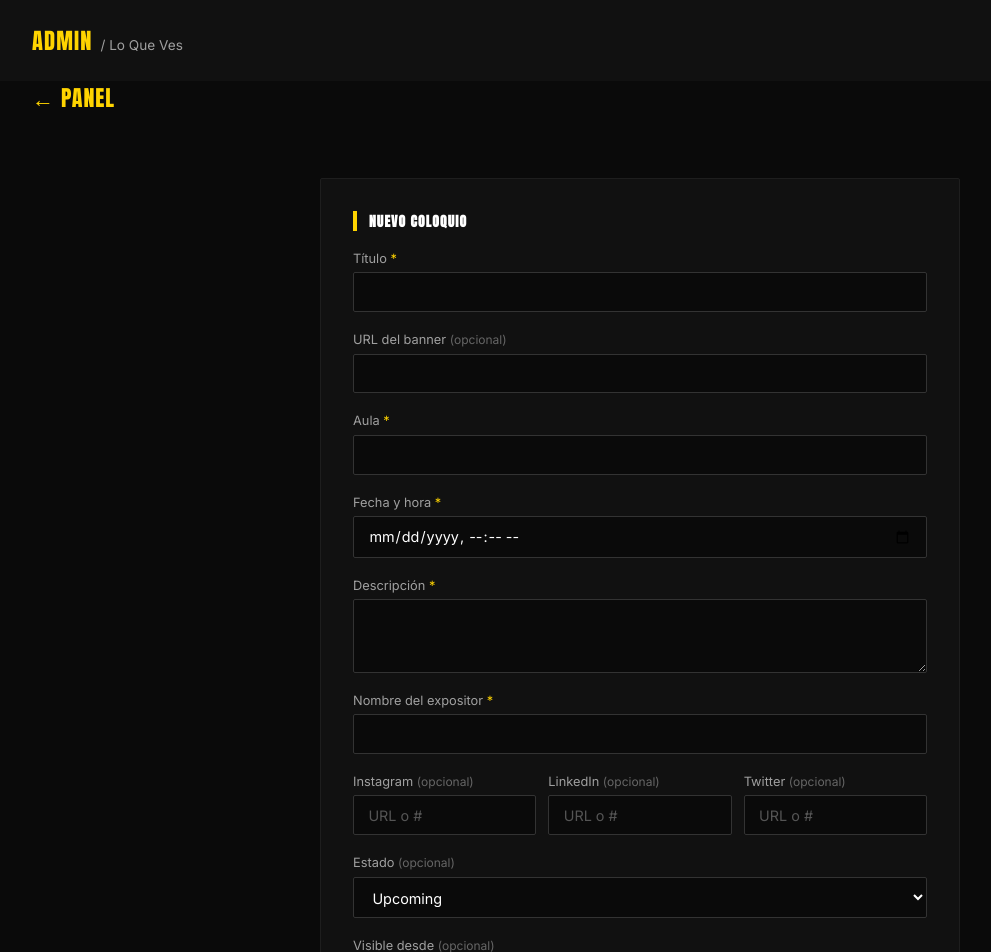
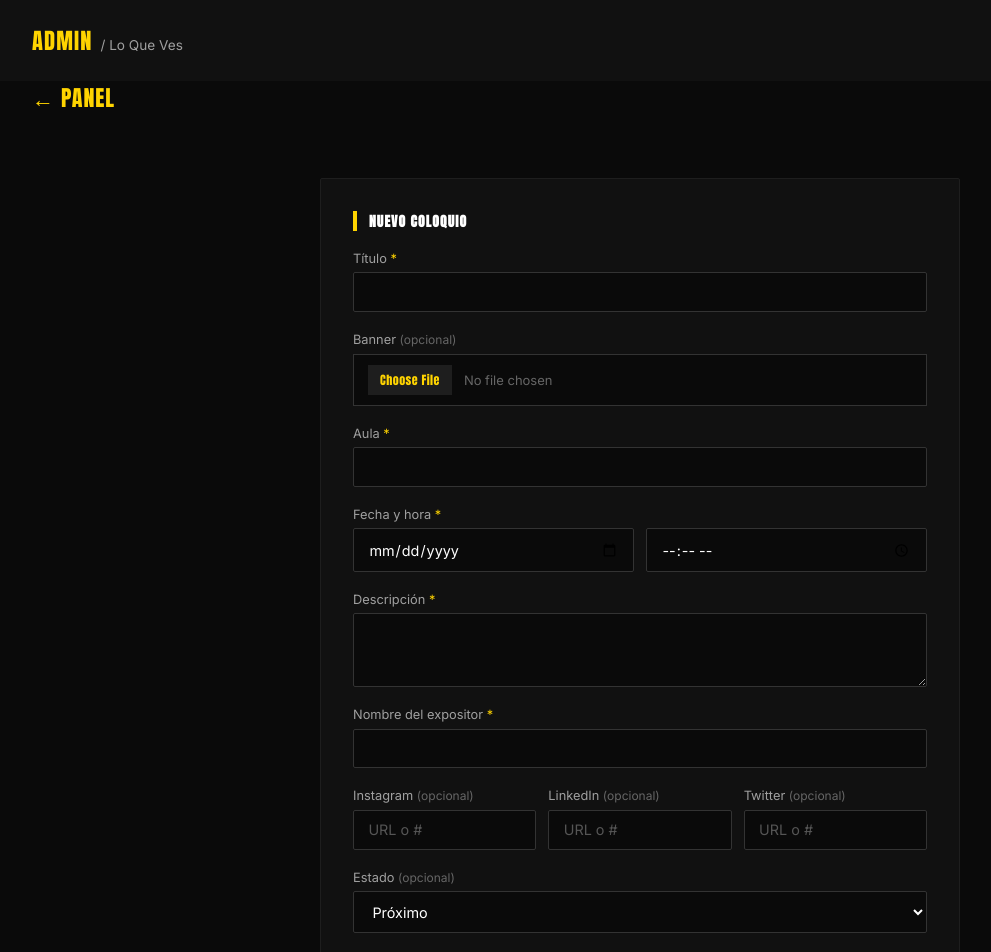
Before and after one commit to Paula-C3/lo-que-ves, a React (Vite) app: page /admin in a window 1280 px wide. Shown: the top 952 px of the page, without its empty margins (0-991 px from the left). Built offline with nearby package versions, Linux system fonts and the light colour scheme; no server answers; the database is empty.

Commit message:
feat: banner file upload, date/time pickers, spanish status options

```diff
--- a/src/pages/Admin.jsx
+++ b/src/pages/Admin.jsx
@@ -10,15 +10,20 @@ function formatDateTime(iso) {
   })
 }
 
-function toDatetimeLocal(iso) {
+function toDateValue(iso) {
   if (!iso) return ''
   const d = new Date(iso)
-  const pad = n => String(n).padStart(2, '0')
-  return `${d.getFullYear()}-${pad(d.getMonth() + 1)}-${pad(d.getDate())}T${pad(d.getHours())}:${pad(d.getMinutes())}`
+  return d.toISOString().split('T')[0]
+}
+
+function toTimeValue(iso) {
+  if (!iso) return ''
+  const d = new Date(iso)
+  return d.toTimeString().split(':').slice(0, 2).join(':')
 }
 
 const emptyForm = {
-  title: '', banner: '', classroom: '', datetime: '',
+  title: '', banner: '', classroom: '', date: '', time: '',
   description: '', speaker_name: '', speaker_instagram: '',
   speaker_linkedin: '', speaker_twitter: '', status: 'upcoming',
   visible_from: '',
@@ -49,6 +54,26 @@ export default function Admin() {
     return e => setEditForm(prev => ({ ...prev, [field]: e.target.value }))
   }
 
+  function handleBannerUpload(e) {
+    const file = e.target.files[0]
+    if (!file) return
+    const reader = new FileReader()
+    reader.onloadend = () => {
+      setForm(prev => ({ ...prev, banner: reader.result }))
+    }
+    reader.readAsDataURL(file)
+  }
+
+  function handleEditBannerUpload(e) {
+    const file = e.target.files[0]
+    if (!file) return
+    const reader = new FileReader()
+    reader.onloadend = () => {
+      setEditForm(prev => ({ ...prev, banner: reader.result }))
+    }
+    reader.readAsDataURL(file)
+  }
+
   function openEdit(l) {
     if (editingId === l.id) {
       setEditingId(null)
@@ -60,14 +85,15 @@ export default function Admin() {
       title: l.title || '',
       banner: l.banner || '',
       classroom: l.classroom || '',
-      datetime: toDatetimeLocal(l.datetime),
+      date: toDateValue(l.datetime),
+      time: toTimeValue(l.datetime),
       description: l.description || '',
       speaker_name: speaker.name || '',
       speaker_instagram: speaker.instagram || '',
       speaker_linkedin: speaker.linkedin || '',
       speaker_twitter: speaker.twitter || '',
       status: l.status || 'upcoming',
-      visible_from: toDatetimeLocal(l.visible_from),
+      visible_from: toDateValue(l.visible_from),
     })
     setEditSuccess('')
   }
@@ -76,10 +102,12 @@ export default function Admin() {
     e.preventDefault()
     setSubmitError('')
 
-    if (!form.title || !form.classroom || !form.datetime || !form.description || !form.speaker_name) {
+    if (!form.title || !form.classroom || !form.date || !form.time || !form.description || !form.speaker_name) {
       setSubmitError('Por favor completa los campos obligatorios.')
       return
     }
+
+    const datetime = new Date(`${form.date}T${form.time}`).toISOString()
 
     const visible_from = form.visible_from
       ? new Date(form.visible_from).toISOString()
@@ -89,7 +117,7 @@ export default function Admin() {
       title: form.title,
       banner: form.banner || 'https://images.unsplash.com/photo-1620712943543-bcc4688e7485?w=1200',
       classroom: form.classroom,
-      datetime: new Date(form.datetime).toISOString(),
+      datetime,
       description: form.description,
       speakers: [{
         name: form.speaker_name,
@@ -114,6 +142,8 @@ export default function Admin() {
     setEditSuccess('')
     setListError('')
 
+    const datetime = new Date(`${editForm.date}T${editForm.time}`).toISOString()
+
     const visible_from = editForm.visible_from
       ? new Date(editForm.visible_from).toISOString()
       : new Date().toISOString()
@@ -122,7 +152,7 @@ export default function Admin() {
       title: editForm.title,
       banner: editForm.banner || 'https://images.unsplash.com/photo-1620712943543-bcc4688e7485?w=1200',
       classroom: editForm.classroom,
-      datetime: new Date(editForm.datetime).toISOString(),
+      datetime,
       description: editForm.description,
       speakers: [{
         name: editForm.speaker_name,
@@ -173,8 +203,11 @@ export default function Admin() {
         </div>
 
         <div className="admin-field">
-          <label className="admin-label">URL del banner <span className="admin-optional">(opcional)</span></label>
-          <input className="admin-input" value={form.banner} onChange={set('banner')} />
+          <label className="admin-label">Banner <span className="admin-optional">(opcional)</span></label>
+          <input type="file" accept="image/*" onChange={handleBannerUpload} className="form-input-file" />
+          {form.banner && (
+            <img src={form.banner} alt="preview" style={{ marginTop: '8px', width: '100%', maxHeight: '160px', objectFit: 'cover', borderRadius: '2px' }} />
+          )}
         </div>
 
         <div className="admin-field">
@@ -184,7 +217,10 @@ export default function Admin() {
 
         <div className="admin-field">
           <label className="admin-label">Fecha y hora <span className="admin-required">*</span></label>
-          <input type="datetime-local" className="admin-input" value={form.datetime} onChange={set('datetime')} />
+          <div style={{ display: 'flex', gap: '12px' }}>
+            <input type="date" className="admin-input" value={form.date} onChange={set('date')} style={{ flex: 1 }} />
+            <input type="time" className="admin-input" value={form.time} onChange={set('time')} style={{ flex: 1 }} />
+          </div>
         </div>
 
         <div className="admin-field">
@@ -215,9 +251,9 @@ export default function Admin() {
         <div className="admin-field">
           <label className="admin-label">Estado <span className="admin-optional">(opcional)</span></label>
           <select className="admin-input" value={form.status} onChange={set('status')}>
-            <option value="upcoming">Upcoming</option>
-            <option value="live">Live</option>
-            <option value="past">Past</option>
+            <option value="upcoming">Próximo</option>
+            <option value="live">En vivo</option>
+            <option value="past">Archivado</option>
           </select>
         </div>
 
@@ -267,8 +303,11 @@ export default function Admin() {
                     </div>
 
                     <div className="admin-field">
-                      <label className="admin-label">URL del banner <span className="admin-optional">(opcional)</span></label>
-                      <input className="admin-input" value={editForm.banner} onChange={setEdit('banner')} />
+                      <label className="admin-label">Banner <span className="admin-optional">(opcional)</span></label>
+                      <input type="file" accept="image/*" onChange={handleEditBannerUpload} className="form-input-file" />
+                      {editForm.banner && (
+                        <img src={editForm.banner} alt="preview" style={{ marginTop: '8px', width: '100%', maxHeight: '160px', objectFit: 'cover', borderRadius: '2px' }} />
+                      )}
                     </div>
 
                     <div className="admin-field">
@@ -278,7 +317,10 @@ export default function Admin() {
 
                     <div className="admin-field">
                       <label className="admin-label">Fecha y hora <span className="admin-required">*</span></label>
-                      <input type="datetime-local" className="admin-input" value={editForm.datetime} onChange={setEdit('datetime')} />
+                      <div style={{ display: 'flex', gap: '12px' }}>
+                        <input type="date" className="admin-input" value={editForm.date} onChange={setEdit('date')} style={{ flex: 1 }} />
+                        <input type="time" className="admin-input" value={editForm.time} onChange={setEdit('time')} style={{ flex: 1 }} />
+                      </div>
                     </div>
 
                     <div className="admin-field">
@@ -309,9 +351,9 @@ export default function Admin() {
                     <div className="admin-field">
                       <label className="admin-label">Estado <span className="admin-optional">(opcional)</span></label>
                       <select className="admin-input" value={editForm.status} onChange={setEdit('status')}>
-                        <option value="upcoming">Upcoming</option>
-                        <option value="live">Live</option>
-                        <option value="past">Past</option>
+                        <option value="upcoming">Próximo</option>
+                        <option value="live">En vivo</option>
+                        <option value="past">Archivado</option>
                       </select>
                     </div>
 
--- a/src/styles/globals.css
+++ b/src/styles/globals.css
@@ -126,6 +126,29 @@ input, select {
   border-color: var(--color-accent);
 }
 
+.form-input-file {
+  background: #0A0A0A;
+  border: 1px solid #333333;
+  color: #666666;
+  font-family: var(--font-body);
+  font-size: 13px;
+  padding: 10px 14px;
+  width: 100%;
+  cursor: pointer;
+}
+
+.form-input-file::file-selector-button {
+  background: #1E1E1E;
+  border: none;
+  color: var(--color-accent);
+  font-family: var(--font-display);
+  font-size: 12px;
+  padding: 6px 12px;
+  margin-right: 12px;
+  cursor: pointer;
+  letter-spacing: 0.04em;
+}
+
 .page-status {
   min-height: 60vh;
   display: flex;
```
